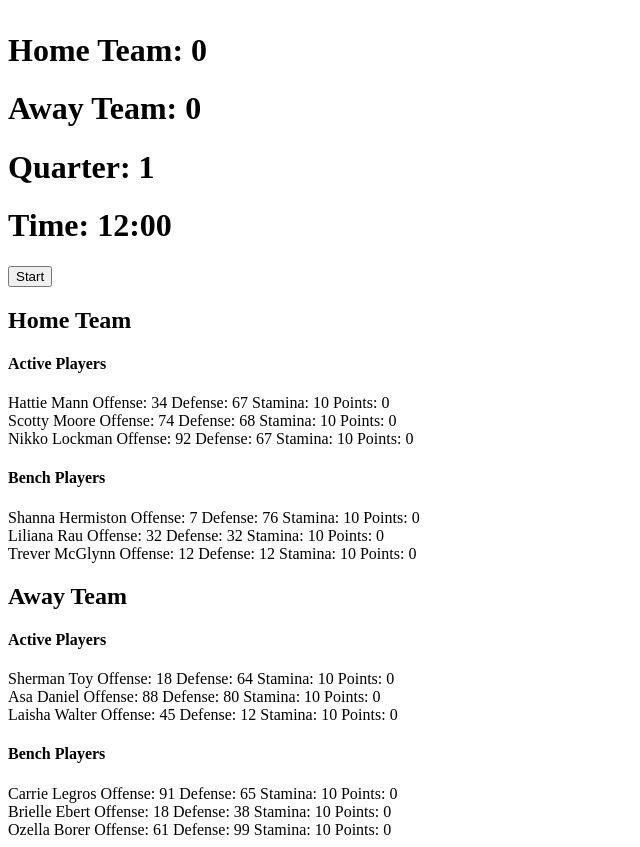
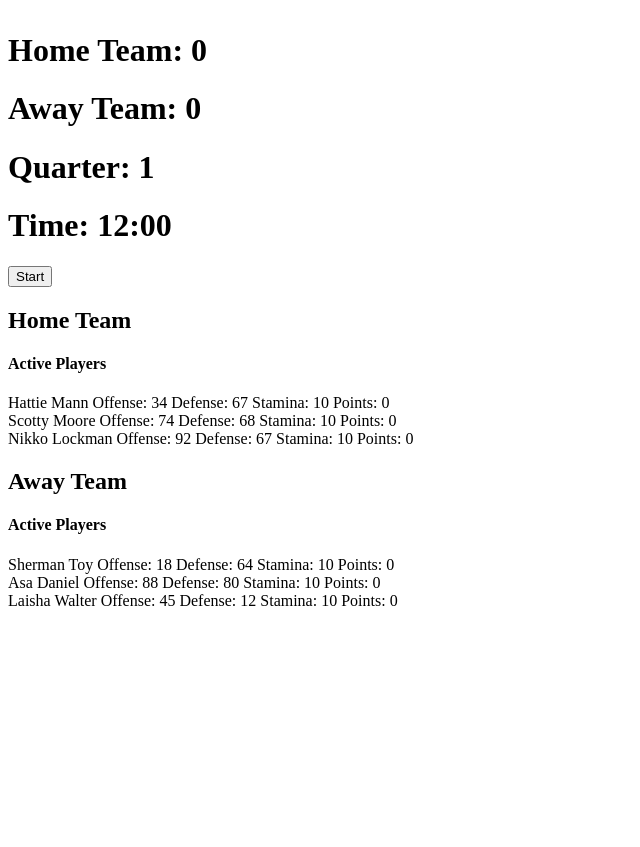
Before and after one commit to ellymaimon/coach-corner-react, a React (Create React App) app: page / in a window 1280 px wide. Both pictures are taken after a click on the button "Play!". Shown: the whole page, without its empty margins (0-640 px from the left). After the commit the page ends 800 px from the top, so only its background shows below. Built offline with nearby package versions, Linux system fonts and the light colour scheme.

Commit message:
Temporarily comment out bench players for visual clarity

```diff
--- a/src/game/Team.jsx
+++ b/src/game/Team.jsx
@@ -1,12 +1,12 @@
 import React from 'react';
 import ActivePlayers from './ActivePlayers';
-import BenchPlayers from './BenchPlayers';
+// import BenchPlayers from './BenchPlayers';
 
 const Team = ({ team }) => {
   return (
     <div>
       <ActivePlayers activePlayers={team.active} />
-      <BenchPlayers benchPlayers={team.bench} />
+      {/* <BenchPlayers benchPlayers={team.bench} /> */}
     </div>
   );
 };
```
